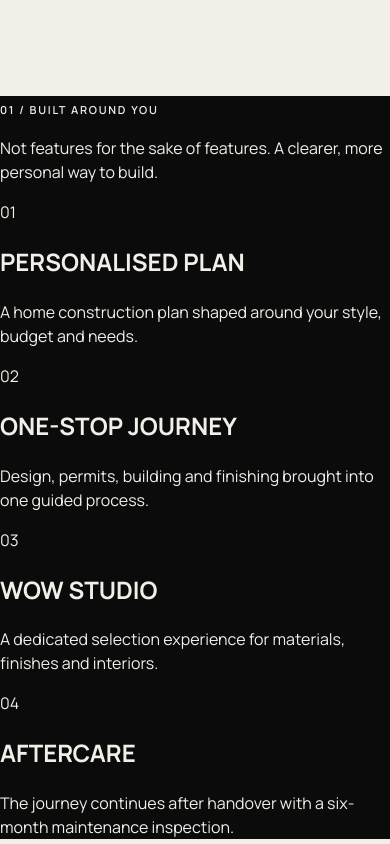
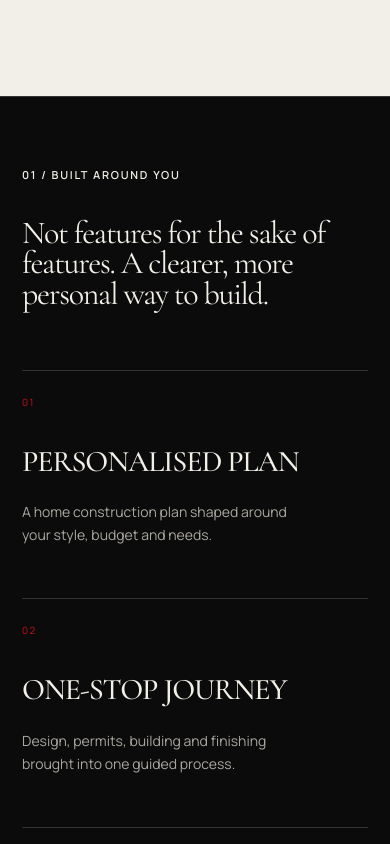
Before and after one commit to kloudocean-kodex/wolco-rebirth, a Next.js app: page / in a window 390 px wide. Shown: the part 1600-2444 px from the top of the page. Built offline with nearby package versions, Linux system fonts and the light colour scheme.

Commit message:
design: add editorial proof layer styling

```diff
--- a/app/globals.css
+++ b/app/globals.css
@@ -120,4 +120,25 @@ a{color:inherit;text-decoration:none}button,input,select{font:inherit}::selectio
   .kdr{min-height:auto}.kdr-copy{padding:120px var(--pad) 80px}.kdr-stage{position:relative;height:75svh}.build-map{gap:10vh}
   .start-form{grid-template-columns:1fr}.submit-cta{grid-column:auto}.footer-grid{grid-template-columns:1fr 1fr}.footer-grid>div:first-child{grid-column:1/-1}
 }
+
+/* Verified Wolco proof layer */
+.proof-strip{padding:90px var(--pad) 40px;border-top:1px solid var(--line)}
+.proof-intro{display:grid;grid-template-columns:.5fr 1.5fr;gap:8vw;align-items:start;padding-bottom:60px}
+.proof-intro p{margin:0;max-width:720px;font-family:var(--font-display);font-size:clamp(32px,4.6vw,76px);line-height:.96;letter-spacing:-.04em}
+.proof-track{display:grid;grid-template-columns:repeat(4,1fr);border-top:1px solid var(--line)}
+.proof-item{min-height:300px;padding:26px 24px 40px 0;border-right:1px solid var(--line)}
+.proof-item:not(:first-child){padding-left:24px}
+.proof-item:last-child{border-right:0}
+.proof-num{display:block;color:var(--red);font-size:10px;letter-spacing:.14em;margin-bottom:70px}
+.proof-item h2{font-family:var(--font-display);font-size:clamp(30px,3vw,48px);line-height:.95;letter-spacing:-.035em;font-weight:500;margin:0 0 24px}
+.proof-item p{font-size:14px;line-height:1.65;color:#aaa7a1;max-width:280px}
+.journey-note{max-width:380px;color:#8e8b86;font-size:13px;line-height:1.6;margin-top:28px}
+@media(max-width:899px){
+  .proof-strip{padding-top:70px}
+  .proof-intro{grid-template-columns:1fr;gap:34px}
+  .proof-track{grid-template-columns:1fr}
+  .proof-item,.proof-item:not(:first-child){padding:24px 0 38px;border-right:0;border-bottom:1px solid var(--line);min-height:0}
+  .proof-num{margin-bottom:38px}
+}
+
 @media(prefers-reduced-motion:reduce){*,*::before,*::after{animation-duration:.001ms!important;animation-iteration-count:1!important;scroll-behavior:auto!important;transition-duration:.001ms!important}}
```
